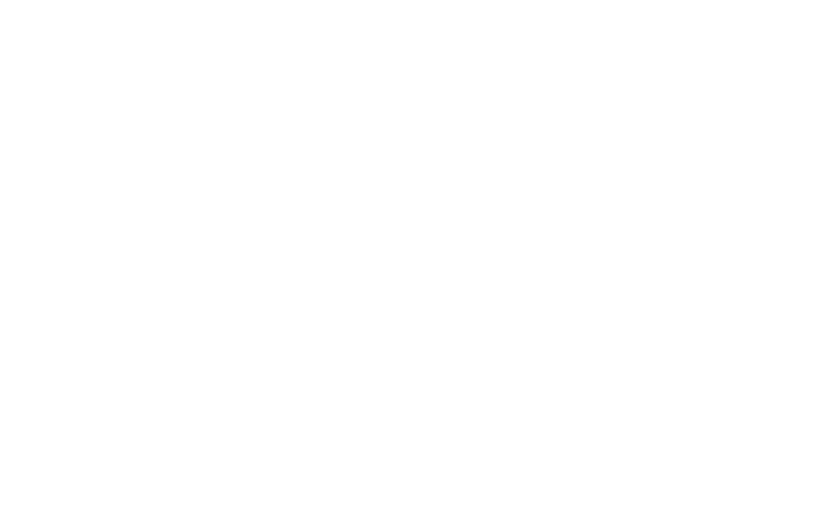
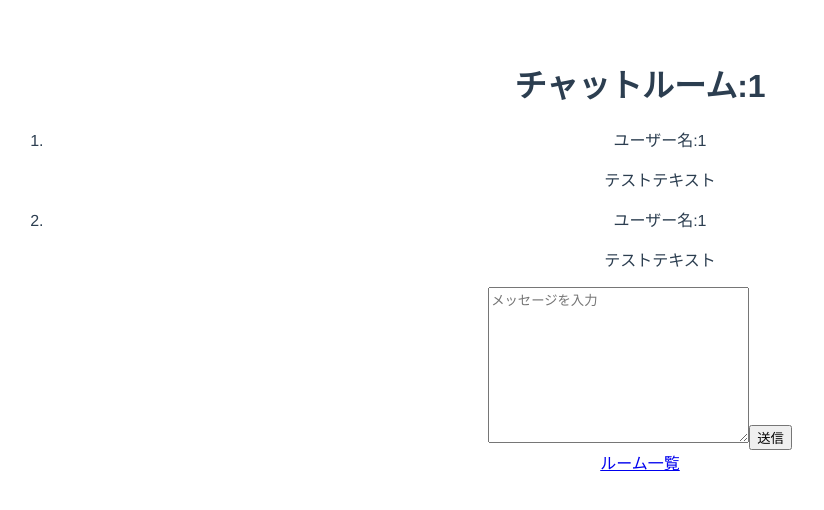
Before and after one commit to yuichiyasui/chat-app-front, a Vue app: page /room/1 in a window 1280 px wide. Before the commit this address had no page. Shown: the top 510 px of the page, without its empty margins (0-824 px from the left). Built offline with nearby package versions, Linux system fonts and the light colour scheme.

Commit message:
ルームページのモックを作成

```diff
--- /dev/null
+++ b/src/components/room/index.vue
@@ -0,0 +1,92 @@
+<template>
+  <h1 class="">{{ "チャットルーム:" + state.room.id }}</h1>
+  <ol>
+    <li v-for="(post, index) in state.posts" :key="`post-${index}`">
+      <p>
+        {{ "ユーザー名:" + post.userId }}
+      </p>
+      <p>{{ post.message }}</p>
+    </li>
+  </ol>
+  <form @submit="submit($event, state.form)">
+    <textarea
+      v-model="state.form.message"
+      placeholder="メッセージを入力"
+      name="message"
+      cols="30"
+      rows="10"
+    ></textarea>
+    <button type="submit">送信</button>
+  </form>
+  <router-link :to="{ name: 'rooms' }">ルーム一覧</router-link>
+</template>
+
+<script lang="ts">
+import { defineComponent, reactive } from "vue";
+import { useRoute } from "vue-router";
+
+type Post = {
+  id: number;
+  roomId: number;
+  userId: number;
+  message: string;
+  createdAt: string;
+};
+
+type MessageForm = {
+  message: string;
+};
+
+type State = {
+  room: any;
+  posts: Post[];
+  form: MessageForm;
+};
+
+const MOCK_DATA: Post[] = [
+  {
+    id: 1,
+    roomId: 1,
+    userId: 1,
+    message: "テストテキスト",
+    createdAt: "2021-07-17 00:00:00", // TODO: Rubyのtimestamp型にしたい
+  },
+  {
+    id: 1,
+    roomId: 1,
+    userId: 1,
+    message: "テストテキスト",
+    createdAt: "2021-07-17 00:00:01", // TODO: Rubyのtimestamp型にしたい
+  },
+];
+
+const submit = (event: any, form: MessageForm) => {
+  event.preventDefault();
+  console.log("投稿に成功しました。");
+  form.message = "";
+};
+
+export default defineComponent({
+  name: "Room",
+  setup() {
+    const route = useRoute();
+
+    const state = reactive<State>({
+      room: { id: route.params.roomId },
+      posts: [],
+      form: { message: "" },
+    });
+
+    // TODO: コネクションのsubscribeの処理を入れる
+
+    // TODO: ルーム情報, 投稿一覧のデータフェッチの処理を入れる
+    state.posts = MOCK_DATA;
+
+    // onBeforeUnmount(()=> {
+    //     // TODO: コネクションのunsubscribeの処理を入れる
+    // })
+
+    return { state, submit };
+  },
+});
+</script>
--- a/src/components/rooms/index.vue
+++ b/src/components/rooms/index.vue
@@ -31,7 +31,9 @@
 
   <ol>
     <li v-for="room in state.rooms" :key="room.id">
-      {{ room.name }}
+      <router-link :to="{ name: 'room', params: { roomId: room.id } }">
+        {{ room.name }}
+      </router-link>
     </li>
   </ol>
   <router-link :to="{ name: 'top' }">トップ</router-link>
--- a/src/router/index.ts
+++ b/src/router/index.ts
@@ -2,11 +2,13 @@ import { createRouter, createWebHistory } from "vue-router";
 
 import Top from "@/components/top/index.vue";
 import Rooms from "@/components/rooms/index.vue";
+import Room from "@/components/room/index.vue";
 
 const history = createWebHistory();
 
 const routes = [
   { path: "/rooms", name: "rooms", component: Rooms },
+  { path: "/room/:roomId", name: "room", component: Room },
   { path: "/", name: "top", component: Top },
 ];
 
```
